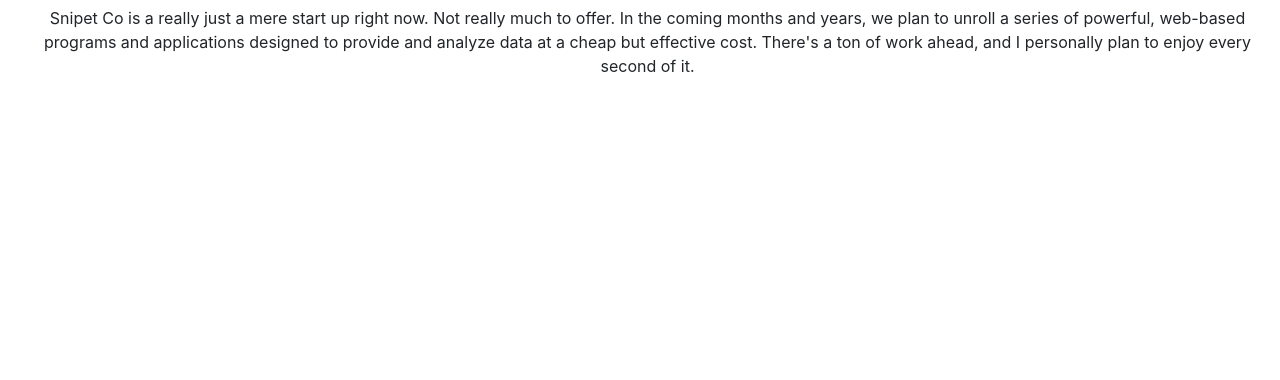
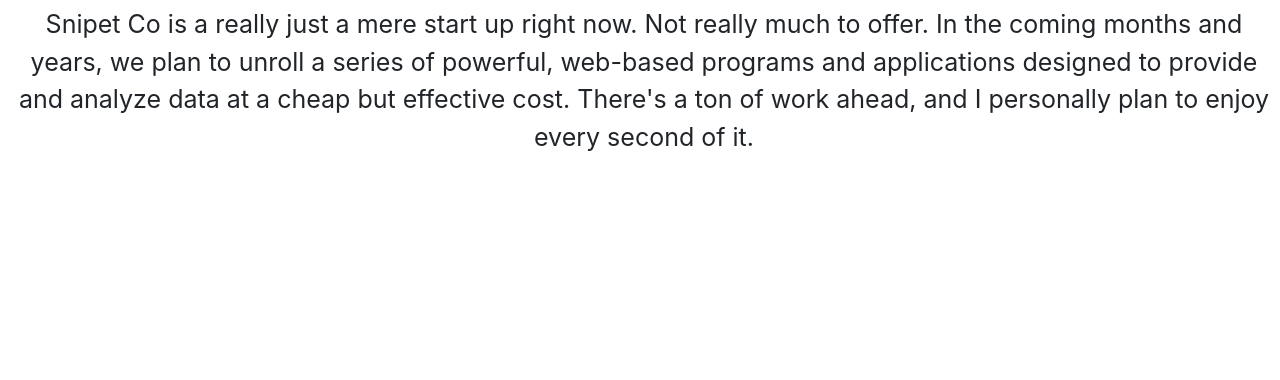
Before and after one commit to Snipet/snipet.github.io, a plain HTML site: page co/index.html in a window 1280 px wide. Shown: the part 520-900 px from the top of the page. Drawn offline with nearby package versions, Linux system fonts and the light colour scheme.

Commit message:
Update style.css

```diff
--- a/co/style.css
+++ b/co/style.css
@@ -23,10 +23,6 @@
     width: 50%;
 }
 h1{margin:0;}
-
-.info{
-	margin-left: 15px;
-}
 
 .pic{
 	width:100%;
@@ -100,6 +96,8 @@
 	text-align:center;
 }
 .info{
-	margin:7;
+	margin:7px;
 	text-align:center;
+	margin-left: 15px;
+	font-size:25px;
 }
```
